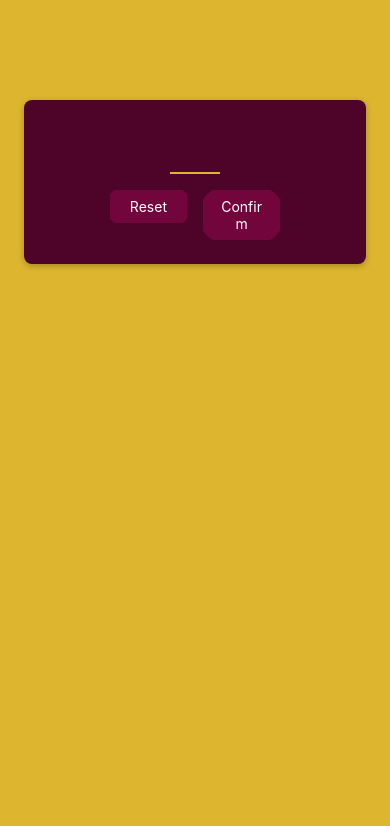
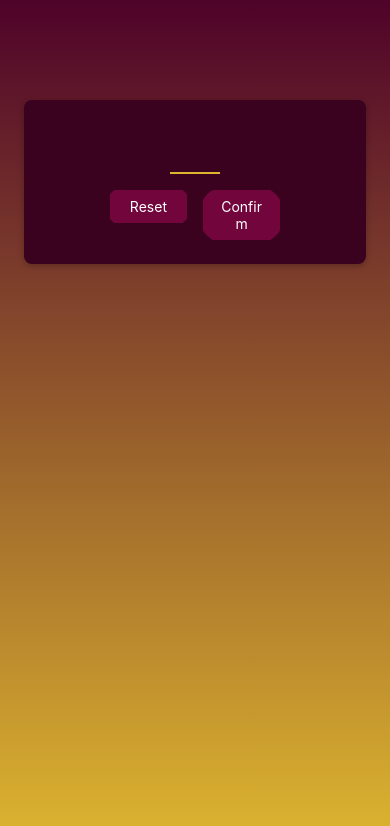
Before and after one commit to EmreOzdin/1.-GuessTheNumber, a React Native app: screen / in a window 390 px wide. Shown: the top 826 px of the page. Built offline with nearby package versions, Linux system fonts and the light colour scheme.

Commit message:
Gradient background and styling changes

```diff
--- a/App.js
+++ b/App.js
@@ -1,17 +1,17 @@
 import { View, StyleSheet } from "react-native";
 import StartGameScreen from "./screens/StartGameScreen";
+import { LinearGradient } from "expo-linear-gradient";
 
 export default function App() {
   return (
-    <View style={styles.rootScreen}>
+    <LinearGradient colors={["#4e0329", "#ddb52f"]} style={styles.rootScreen}>
       <StartGameScreen />
-    </View>
+    </LinearGradient>
   );
 }
 
 const styles = StyleSheet.create({
   rootScreen: {
     flex: 1,
-    backgroundColor: "#ddb52f",
   },
 });
--- a/package.json
+++ b/package.json
@@ -12,7 +12,8 @@
     "expo": "~50.0.4",
     "expo-status-bar": "~1.11.1",
     "react": "18.2.0",
-    "react-native": "0.73.2"
+    "react-native": "0.73.2",
+    "expo-linear-gradient": "~12.7.1"
   },
   "devDependencies": {
     "@babel/core": "^7.20.0"
--- a/screens/StartGameScreen.js
+++ b/screens/StartGameScreen.js
@@ -32,7 +32,7 @@
     marginTop: 100,
     marginHorizontal: 24,
     padding: 16,
-    backgroundColor: "#4e0329",
+    backgroundColor: "#3b021f",
     borderRadius: 8,
     elevation: 4,
     shadowColor: "#000", //ios
```
Also changed, not shown: 1 other file (tests, documents, lock files or other folders).
